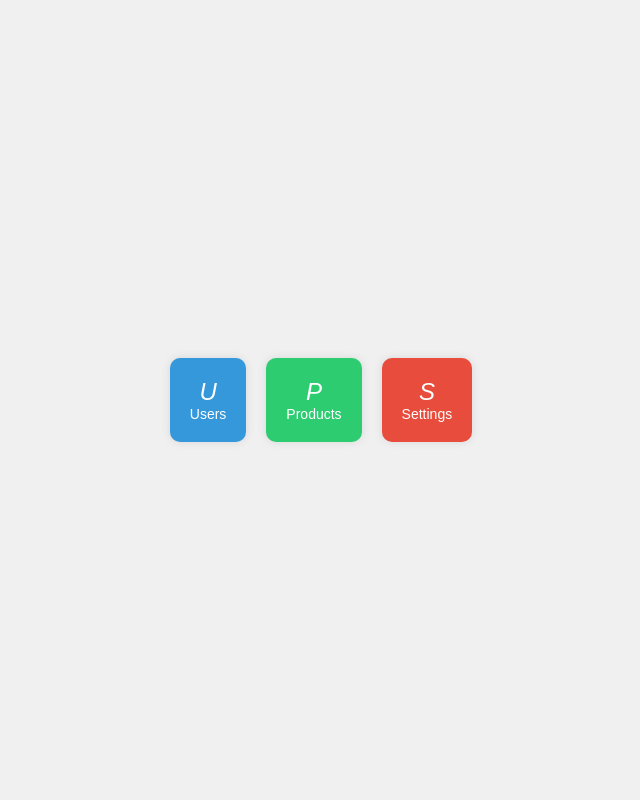
After one commit to mithlajmt/mongodb-usermodel, a Node server app: page /admin/dashboard in a window 1280 px wide. The commit adds this page. Shown: the whole page, without its empty margins (319-959 px from the left). Run offline with Node 20, Linux system fonts and the light colour scheme; the visitor is signed in with stand-in values (Sample User, id 1); some libraries are stand-ins or nearby versions.

Commit message:
admin side beginning

```diff
--- a/app.js
+++ b/app.js
@@ -2,6 +2,7 @@ const express = require('express');
 const session = require('express-session');
 const mongoose = require('mongoose');
 const sessionChecker = require('./middlewares/sessionMiddleware')
+const adminChecker = require('./middlewares/adminMiddleware')
 const authController = require('./controllers/authController')
 const authRouter = require('./routes/authRouter');
 const path = require('path');
@@ -58,6 +59,11 @@ app.get('/login',sessionChecker, (req, res) => {
 });
 
 app.get('/logout',authController.logout)
+// Example usage of requireAdmin middleware
+app.get('/admin/dashboard', adminChecker, (req, res) => {
+  res.render('admin_dashboard');
+});
+
 
 
 
--- /dev/null
+++ b/middlewares/adminMiddleware.js
@@ -0,0 +1,9 @@
+function requireAdmin(req, res, next) {
+    if (req.session.user && req.session.user.role === 'admin') {
+      next();
+    } else {
+      res.redirect('/login'); // Redirect unauthorized users to the login page
+    }
+  }
+
+  module.exports = requireAdmin
--- a/models/userModel.js
+++ b/models/userModel.js
@@ -11,6 +11,12 @@ const userSchema = new mongoose.Schema({
     unique: [true, 'Email already exists'],
     lowercase: true,
     validate: [validator.isEmail, 'Invalid email format'],
+  },
+
+  role: {
+    type: String,
+    enum: ['user', 'admin'],
+    default: 'user',
   },
 
   photo: String,
--- /dev/null
+++ b/views/admin_dashboard.ejs
@@ -0,0 +1,80 @@
+<!DOCTYPE html>
+<html lang="en">
+<head>
+    <meta charset="UTF-8">
+    <meta name="viewport" content="width=device-width, initial-scale=1.0">
+    <style>
+        body {
+            font-family: 'Arial', sans-serif;
+            margin: 0;
+            padding: 0;
+            display: flex;
+            justify-content: center;
+            align-items: center;
+            height: 100vh;
+            background-color: #f0f0f0;
+        }
+
+        .dashboard {
+            display: flex;
+            gap: 20px;
+        }
+
+        .dashboard-item {
+            background-color: #fff;
+            padding: 20px;
+            border-radius: 10px;
+            text-align: center;
+            box-shadow: 0 0 10px rgba(0, 0, 0, 0.1);
+            cursor: pointer;
+            transition: transform 0.3s, box-shadow 0.3s;
+        }
+
+        .dashboard-item:hover {
+            transform: translateY(-5px);
+            box-shadow: 0 5px 15px rgba(0, 0, 0, 0.2);
+        }
+
+        .dashboard-item i {
+            font-size: 24px;
+            margin-bottom: 10px;
+        }
+
+        .dashboard-item p {
+            margin: 0;
+            font-size: 14px;
+        }
+
+        #users {
+            background-color: #3498db;
+            color: #fff;
+        }
+
+        #products {
+            background-color: #2ecc71;
+            color: #fff;
+        }
+
+        #settings {
+            background-color: #e74c3c;
+            color: #fff;
+        }
+    </style>
+</head>
+<body>
+    <div class="dashboard">
+        <div class="dashboard-item" id="users">
+            <i>U</i>
+            <p>Users</p>
+        </div>
+        <div class="dashboard-item" id="products">
+            <i>P</i>
+            <p>Products</p>
+        </div>
+        <div class="dashboard-item" id="settings">
+            <i>S</i>
+            <p>Settings</p>
+        </div>
+    </div>
+</body>
+</html>
--- a/views/homepage.ejs
+++ b/views/homepage.ejs
@@ -10,7 +10,9 @@
     <header class="top-bar">
         <button class="top-bar-btn" onclick="navigate('products')">Products</button>
         <button class="top-bar-btn" onclick="navigate('profile')">Profile</button>
-        <button class="top-bar-btn" onclick="logout()"><a href="/logout">logout</a></button>
+        <button class="top-bar-btn" onclick=""><a href="/logout">logout</a></button>
+        <button class="top-bar-btn" onclick=""><a href="/admin/dashboard">admin</a></button>
+
     </header>
 
     <section class="content">
```
Also changed, not shown: controllers/authController.js (+9 -1 lines).
